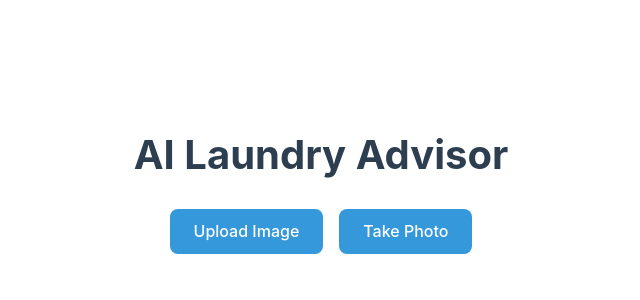
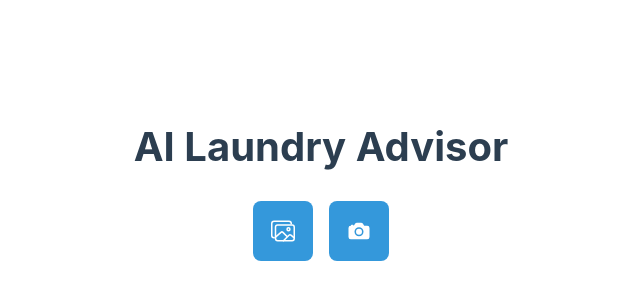
Before and after one commit to justinchencya/ai-laundry-advisor, a React (Vite) app in the folder frontend/: page / in a window 1280 px wide. Shown: the part 204-504 px from the top of the page, without its empty margins (319-959 px from the left). Built offline with nearby package versions, Linux system fonts and the light colour scheme.

Commit message:
Replaced button text with icons

```diff
--- a/frontend/package.json
+++ b/frontend/package.json
@@ -12,6 +12,7 @@
   "dependencies": {
     "react": "^18.3.1",
     "react-dom": "^18.3.1",
+    "react-icons": "^5.4.0",
     "react-markdown": "^9.0.1"
   },
   "devDependencies": {
--- a/frontend/src/App.css
+++ b/frontend/src/App.css
@@ -78,21 +78,50 @@ button {
   background-color: #3498db;
   color: white;
   border: none;
-  padding: 0.8rem 1.5rem;
+  padding: 0.8rem;
   border-radius: 8px;
   cursor: pointer;
   font-size: 1rem;
-  transition: background-color 0.3s;
+  transition: all 0.3s ease;
+  width: 60px;
+  height: 60px;
+  display: flex;
+  align-items: center;
+  justify-content: center;
 }
 
 button:hover {
   background-color: #2980b9;
+  transform: scale(1.05);
 }
 
+/* Loading Spinner */
 .loading {
-  color: #7f8c8d;
-  margin: 1rem 0;
-  font-style: italic;
+  display: inline-block;
+  width: 50px;
+  height: 50px;
+  margin: 1rem auto;
+}
+
+.loading:after {
+  content: " ";
+  display: block;
+  width: 32px;
+  height: 32px;
+  margin: 8px;
+  border-radius: 50%;
+  border: 3px solid #3498db;
+  border-color: #3498db transparent #3498db transparent;
+  animation: loading 1.2s linear infinite;
+}
+
+@keyframes loading {
+  0% {
+    transform: rotate(0deg);
+  }
+  100% {
+    transform: rotate(360deg);
+  }
 }
 
 .error {
@@ -115,7 +144,7 @@ button:hover {
   max-width: 100%;
   max-height: 400px;
   border-radius: 8px;
-  margin: 1rem 0;
+  margin: 0;
 }
 
 .analysis-result {
--- a/frontend/src/App.tsx
+++ b/frontend/src/App.tsx
@@ -1,5 +1,7 @@
 import { useState, useRef } from 'react'
 import ReactMarkdown from 'react-markdown'
+import { IoCamera } from 'react-icons/io5'
+import { IoImagesOutline } from 'react-icons/io5'
 import './App.css'
 
 // Backend URL using local IP address
@@ -81,16 +83,22 @@ function App() {
           capture="environment"
         />
 
-        <button onClick={() => fileInputRef.current?.click()}>
-          Upload Image
+        <button
+          onClick={() => fileInputRef.current?.click()}
+          title="Upload from gallery"
+        >
+          <IoImagesOutline size={24} />
         </button>
 
-        <button onClick={() => cameraInputRef.current?.click()}>
-          Take Photo
+        <button
+          onClick={() => cameraInputRef.current?.click()}
+          title="Take photo"
+        >
+          <IoCamera size={24} />
         </button>
       </div>
 
-      {loading && <div className="loading">Analyzing image...</div>}
+      {loading && <div className="loading" />}
 
       {error && (
         <div className="error">
@@ -102,7 +110,6 @@ function App() {
 
       {imagePreview && (
         <div className="image-preview">
-          <h2>Uploaded Image:</h2>
           <img src={imagePreview} alt="Laundry care label" />
         </div>
       )}
```
Also changed, not shown: 1 other file (tests, documents, lock files or other folders).
